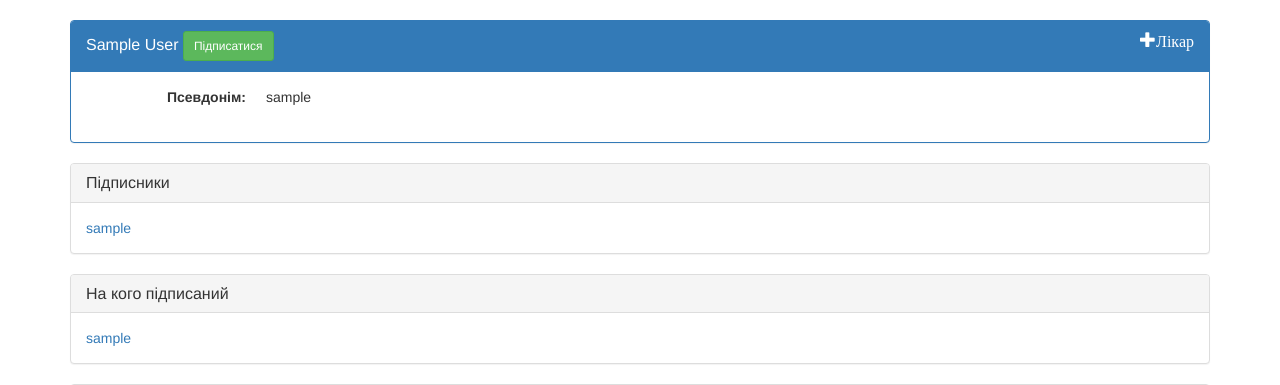
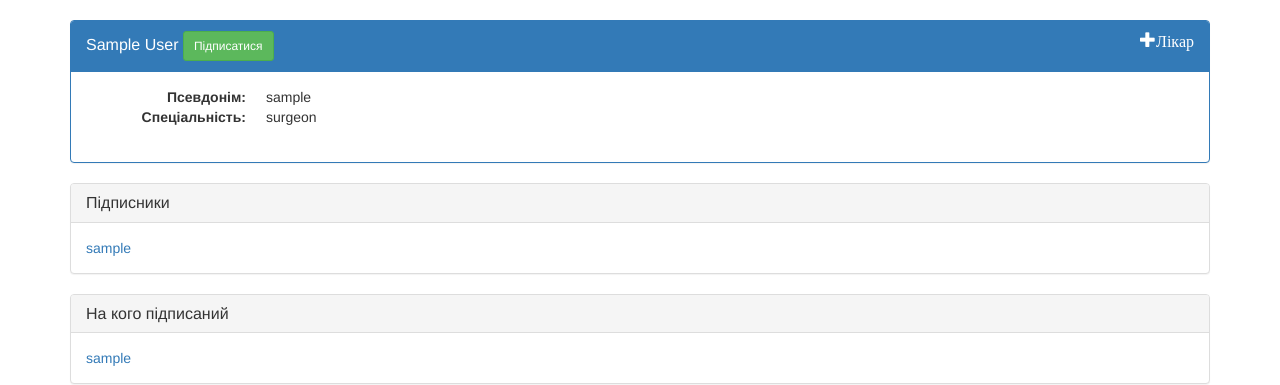
Before and after one commit to Cybran111/socialdoctor, a Django app: page /person/1/ in a window 1280 px wide. Shown: the part 52-437 px from the top of the page. Run offline with Django 3.2, Linux system fonts and the light colour scheme; tables that the repository leaves empty hold one stand-in row (values such as "Sample post"); some libraries are stand-ins or nearby versions.

Commit message:
Update person.html

```diff
--- a/templates/person.html
+++ b/templates/person.html
@@ -28,6 +28,10 @@
           <dl class="dl-horizontal">
               <dt>Псевдонім: </dt>
               <dd>{{ person.user.username }}</dd>
+              {% if person.is_doctor %}
+              <dt> Спеціальність: </dt>
+              <dd>{{ person.doctor_type }}</dd>
+              {% endif %}
             </dl>
       </div>
     </div>
```
